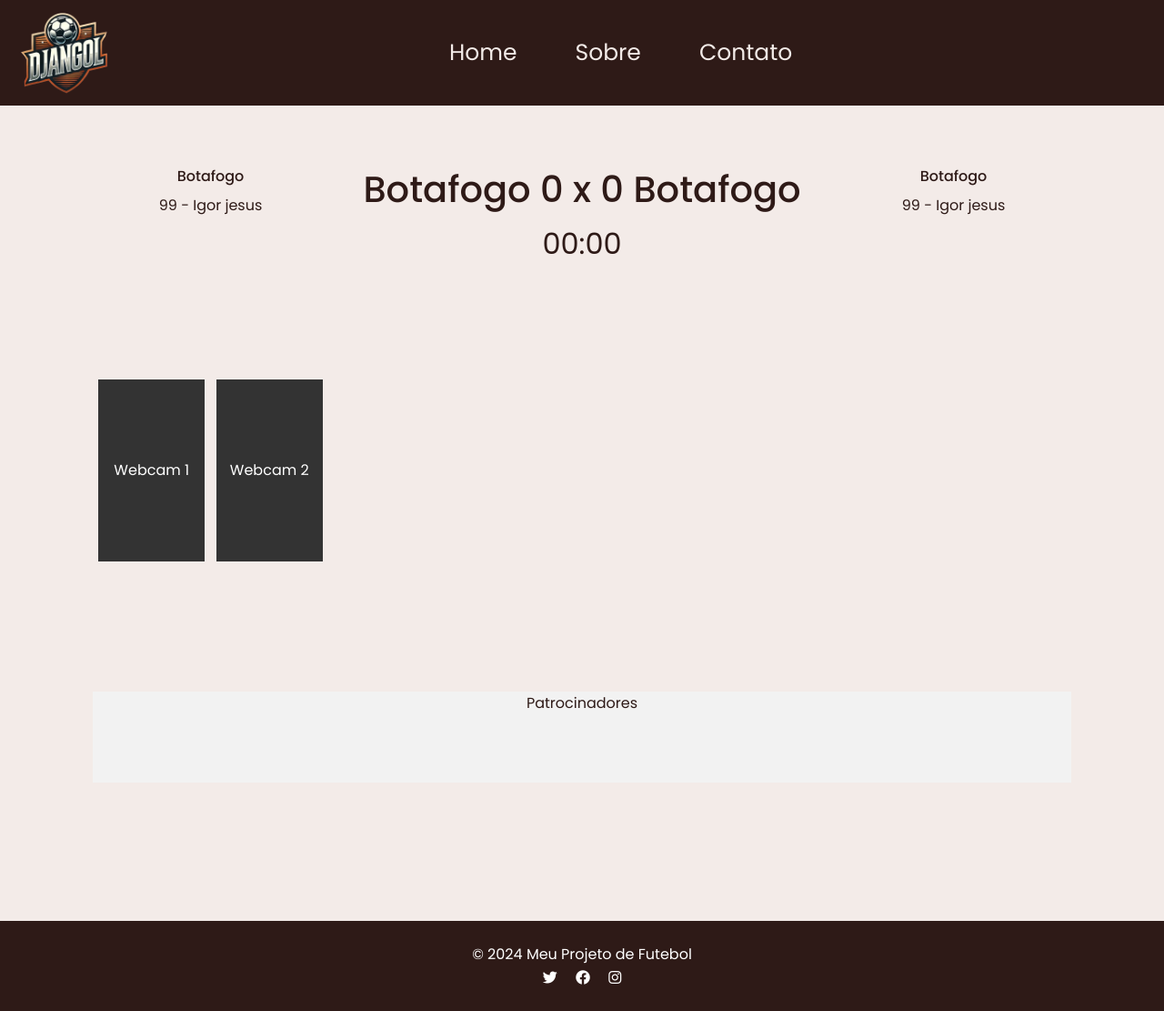
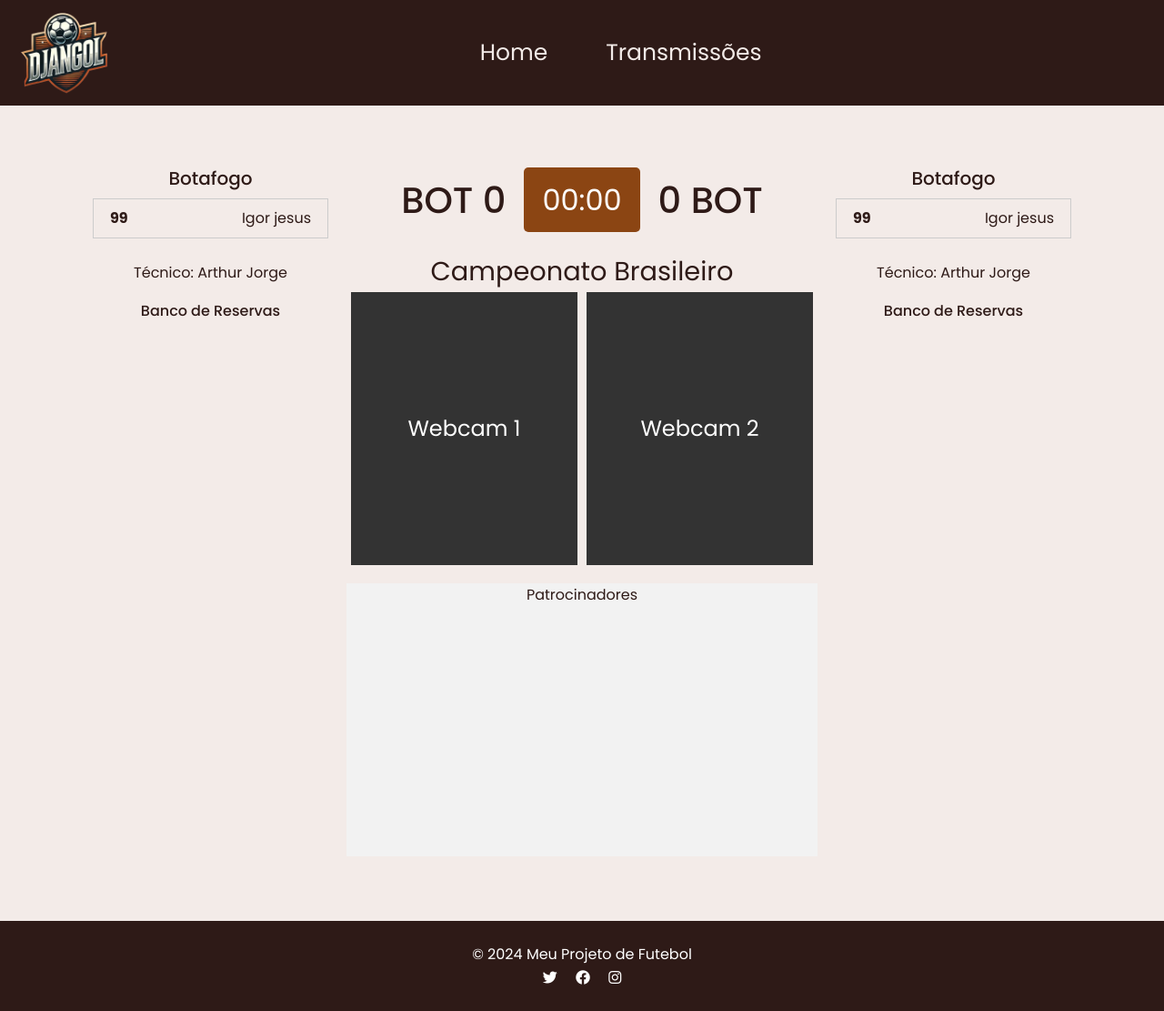
Before and after one commit to Reis567/django-futebol, a Django app: page /transmissao/4/ in a window 1280 px wide. Shown: the whole page at 91% size. Run offline with Django 4.2, Linux system fonts and the light colour scheme; data comes from the database, SQL or seed files in the repository; both versions use the stored data as it was after the commit; data that the repository does not hold is empty; some libraries are stand-ins or nearby versions.

Commit message:
👌 IMPROVE: GRID OF BROADCAST

```diff
--- a/app1/models.py
+++ b/app1/models.py
@@ -1,15 +1,16 @@
 from django.db import models
-from datetime import timedelta
-
 
 # Modelo para Time
 class Time(models.Model):
     nome = models.CharField(max_length=100)
+    sigla = models.CharField(max_length=10, null=True, blank=True)  # Campo para a sigla do time
+    tecnico = models.CharField(max_length=100, null=True, blank=True)  # Nome do técnico
     jogadores_titulares = models.ManyToManyField('Jogador', related_name='titulares')
-    jogadores_banco = models.ManyToManyField('Jogador', related_name='banco', null=True,blank=True)
+    jogadores_banco = models.ManyToManyField('Jogador', related_name='banco', null=True, blank=True)
 
     def __str__(self):
         return self.nome
+
 
 # Modelo para Jogador
 class Jogador(models.Model):
@@ -22,9 +23,10 @@
         ('ATA', 'Atacante'),
     ]
     posicao = models.CharField(max_length=3, choices=POSICOES)
-    time = models.ForeignKey(Time, on_delete=models.CASCADE, null=True,blank=True)
+    time = models.ForeignKey(Time, on_delete=models.CASCADE, null=True, blank=True)
     cartoes_amarelos = models.IntegerField(default=0)
     cartao_vermelho = models.BooleanField(default=False)
+    total_gols = models.IntegerField(default=0)  # Campo para contabilizar gols no geral
 
     def adicionar_cartao_amarelo(self):
         if self.cartoes_amarelos < 2:
@@ -35,14 +37,18 @@
     def adicionar_cartao_vermelho(self):
         self.cartao_vermelho = True
 
+    def adicionar_gol(self):
+        self.total_gols += 1  # Incrementa os gols totais do jogador
+
     def __str__(self):
         return f'{self.nome} - Camisa {self.numero_camisa}'
+
 
 # Modelo para Substituicao
 class Substituicao(models.Model):
     jogador_entrou = models.ForeignKey(Jogador, related_name='entrou', on_delete=models.CASCADE)
     jogador_saiu = models.ForeignKey(Jogador, related_name='saiu', on_delete=models.CASCADE)
-    tempo = models.TimeField()
+    tempo = models.CharField(max_length=10, null=True, blank=True)  # Tempo da substituição no formato XX:XX/2T
 
     def __str__(self):
         return f'Substituição: {self.jogador_saiu.nome} saiu, {self.jogador_entrou.nome} entrou'
@@ -54,16 +60,16 @@
 
     def __str__(self):
         return self.nome
+
+
+# Modelo para Partida
 class Partida(models.Model):
     time_casa = models.ForeignKey(Time, related_name='time_casa', on_delete=models.CASCADE)
     time_visitante = models.ForeignKey(Time, related_name='time_visitante', on_delete=models.CASCADE)
     placar_casa = models.IntegerField(default=0)
     placar_visitante = models.IntegerField(default=0)
-
-    # Adicionando a relação com Competição
     competicao = models.ForeignKey(Competicao, on_delete=models.CASCADE, related_name='partidas')
 
-    # Status da Partida
     STATUS_PARTIDA = [
         ('EM_ANDAMENTO', 'Em Andamento'),
         ('PARALISADA', 'Paralisada'),
@@ -86,3 +92,20 @@
 
     def __str__(self):
         return f'{self.time_casa.nome} vs {self.time_visitante.nome} - {self.competicao.nome}'
+
+
+# Modelo para Gol
+class Gol(models.Model):
+    jogador = models.ForeignKey(Jogador, on_delete=models.CASCADE, related_name='gols_partida')
+    partida = models.ForeignKey(Partida, on_delete=models.CASCADE, related_name='gols')
+    tempo = models.CharField(max_length=10, null=True, blank=True)  # Formato: XX:XX/2T
+
+    def __str__(self):
+        return f'Gol de {self.jogador.nome} aos {self.tempo}'
+
+    def salvar_gol(self):
+        self.jogador.adicionar_gol()  # Incrementa os gols totais do jogador
+        if self.jogador.time == self.partida.time_casa:
+            self.partida.incrementar_placar_casa()
+        else:
+            self.partida.incrementar_placar_visitante()
--- a/templates/base.html
+++ b/templates/base.html
@@ -44,10 +44,7 @@
                     <a class="nav-link active me-5" aria-current="page" href="/">Home</a>
                 </li>
                 <li class="nav-item">
-                    <a class="nav-link me-5" href="#">Sobre</a>
-                </li>
-                <li class="nav-item">
-                    <a class="nav-link me-5" href="#">Contato</a>
+                    <a class="nav-link me-5" href="#">Transmissões</a>
                 </li>
             </ul>
         </div>
--- a/templates/transmissao/transmissao_partida.html
+++ b/templates/transmissao/transmissao_partida.html
@@ -3,7 +3,7 @@
 <style>
     .transmissao-container {
         display: grid;
-        grid-template-columns: 1fr 2fr 1fr;
+        grid-template-columns: 1fr 2fr 1fr; /* Três colunas: casa, central, visitante */
         gap: 20px;
         padding: 20px;
         height: 100vh;
@@ -16,96 +16,162 @@
         align-items: center;
     }
 
-    .time h2 {
+    .time-nome {
         margin-bottom: 10px;
+        font-size: 20px;
     }
 
     .jogadores {
-        list-style: none;
-        padding: 0;
-        text-align: left;
+        display: flex;
+        flex-direction: column;
+        width: 100%;
     }
 
-    .jogadores li {
+    .jogador {
+        display: flex;
+        align-items: center;
+        justify-content: space-between;
+        border: 1px solid #ccc;
+        padding: 8px 18px;
         margin-bottom: 5px;
     }
 
+    .numero-jogador {
+        text-align: center;
+        display: flex;
+        justify-content: center;
+        align-items: center;
+        font-weight: bold;
+    }
+
     .placar {
-        grid-column: 2;
         text-align: center;
+        margin-bottom: 20px;
+        display: flex;
+        align-items: center;
+        justify-content: center;
+        gap: 20px; /* Espaçamento entre os placares e o cronômetro */
     }
 
     .placar h1 {
         font-size: 2.5rem;
-        margin-bottom: 10px;
+        margin: 0;
     }
 
     .cronometro {
         font-size: 2rem;
-        margin-bottom: 20px;
+        background-color: #8B4513; /* Marrom */
+        color: white;
+        padding: 10px 20px;
+        border-radius: 5px;
     }
 
     .webcams-container {
         display: flex;
         justify-content: space-around;
+        width: 100%;
         margin-bottom: 20px;
     }
 
     .webcam {
-        width: 45%;
-        height: 200px;
+        width: 48%; /* Webcams maiores */
+        height: 300px; /* Aumentado */
         background-color: #333;
         display: flex;
         justify-content: center;
         align-items: center;
         color: white;
+        font-size: 1.5rem;
     }
 
     .patrocinadores {
-        grid-column: 1 / span 3;
+        width: 100%; /* Ocupar a largura das webcams */
         text-align: center;
-        height: 100px;
+        height: 300px;
         background-color: #f2f2f2;
         margin-top: 20px;
+    }
+
+    .tecnico,
+    .banco {
+        margin-top: 20px;
+    }
+
+    .competicao {
+        font-size: 1.8rem;
+        text-align: center;
+        margin-top: 10px;
     }
 </style>
 
 <div class="transmissao-container">
-    <!-- Jogadores do Time da Casa -->
+    <!-- Primeira coluna: Time da Casa -->
     <div class="time time-casa">
-        <h2>{{ partida.time_casa.nome }}</h2>
-        <ul class="jogadores">
+        <h2 class="time-nome">{{ partida.time_casa.nome }}</h2>
+        <div class="jogadores">
             {% for jogador in partida.time_casa.jogadores_titulares.all %}
-                <li>{{ jogador.numero_camisa }} - {{ jogador.nome }}</li>
+                <div class="jogador">
+                    <div class="numero-jogador">{{ jogador.numero_camisa }}</div>
+                    <div class="nome-jogador">{{ jogador.nome }}</div>
+                </div>
             {% endfor %}
-        </ul>
+        </div>
+        <div class="tecnico">Técnico: {{ partida.time_casa.tecnico }}</div>
+        <div class="banco">
+            <h3>Banco de Reservas</h3>
+            <div class="jogadores">
+                {% for jogador in partida.time_casa.jogadores_banco.all %}
+                    <div class="jogador">
+                        <div class="numero-jogador">{{ jogador.numero_camisa }}</div>
+                        <div class="nome-jogador">{{ jogador.nome }}</div>
+                    </div>
+                {% endfor %}
+            </div>
+        </div>
     </div>
 
-    <!-- Placar e Cronômetro -->
-    <div class="placar">
-        <h1>{{ partida.time_casa.nome }} {{ partida.placar_casa }} x {{ partida.placar_visitante }} {{ partida.time_visitante.nome }}</h1>
-        <div class="cronometro" id="cronometro">00:00</div>
+    <!-- Coluna central: Placar, Cronômetro, Webcams e Patrocinadores -->
+    <div class="central">
+        <div class="placar">
+            <h1>{{ partida.time_casa.sigla }} {{ partida.placar_casa }}</h1>
+            <div class="cronometro" id="cronometro">00:00</div>
+            <h1>{{ partida.placar_visitante }} {{ partida.time_visitante.sigla }}</h1>
+        </div>
+        <div class="competicao">
+            <p>{{ partida.competicao.nome }}</p>
+        </div>
+        <div class="webcams-container">
+            <div class="webcam" id="webcam1">Webcam 1</div>
+            <div class="webcam" id="webcam2">Webcam 2</div>
+        </div>
+        <div class="patrocinadores">
+            <p>Patrocinadores</p>
+        </div>
     </div>
 
-    <!-- Jogadores do Time Visitante -->
+    <!-- Última coluna: Time Visitante -->
     <div class="time time-visitante">
-        <h2>{{ partida.time_visitante.nome }}</h2>
-        <ul class="jogadores">
+        <h2 class="time-nome">{{ partida.time_visitante.nome }}</h2>
+        <div class="jogadores">
             {% for jogador in partida.time_visitante.jogadores_titulares.all %}
-                <li>{{ jogador.numero_camisa }} - {{ jogador.nome }}</li>
+                <div class="jogador">
+                    <div class="numero-jogador">{{ jogador.numero_camisa }}</div>
+                    <div class="nome-jogador">{{ jogador.nome }}</div>
+                </div>
             {% endfor %}
-        </ul>
-    </div>
-
-    <!-- Webcams dos Narradores -->
-    <div class="webcams-container">
-        <div class="webcam" id="webcam1">Webcam 1</div>
-        <div class="webcam" id="webcam2">Webcam 2</div>
-    </div>
-
-    <!-- Container para Patrocinadores -->
-    <div class="patrocinadores">
-        <p>Patrocinadores</p>
+        </div>
+        <div class="tecnico">Técnico: {{ partida.time_visitante.tecnico }}</div>
+        <div class="banco">
+            <h3>Banco de Reservas</h3>
+            <div class="jogadores">
+                {% for jogador in partida.time_visitante.jogadores_banco.all %}
+                    <div class="jogador">
+                        <div class="numero-jogador">{{ jogador.numero_camisa }}</div>
+                        <div class="nome-jogador">{{ jogador.nome }}</div>
+                    </div>
+                {% endfor %}
+            </div>
+        </div>
     </div>
 </div>
 
@@ -134,9 +200,9 @@
         cronometroAtivo = !cronometroAtivo;
     }
 
-    // Listener para Control + Page Up para controlar o cronômetro
+    // Listener para Control + Insert para controlar o cronômetro
     document.addEventListener('keydown', function(event) {
-        if (event.ctrlKey && event.key === 'insert') {
+        if (event.ctrlKey && event.key === 'Insert') {
             controlarCronometro();
         }
     });
```
Also changed, not shown: todo.md (added, +7 -0 lines), app1/migrations/0005_remove_substituicao_tempo.py (added), app1/migrations/0006_jogador_total_gols_substituicao_tempo_time_sigla_and_more.py (added), db.sqlite3.
